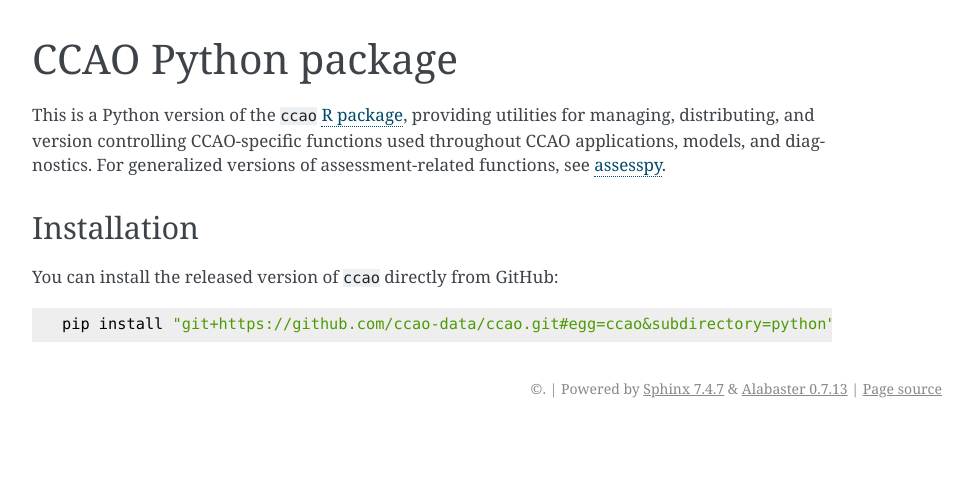
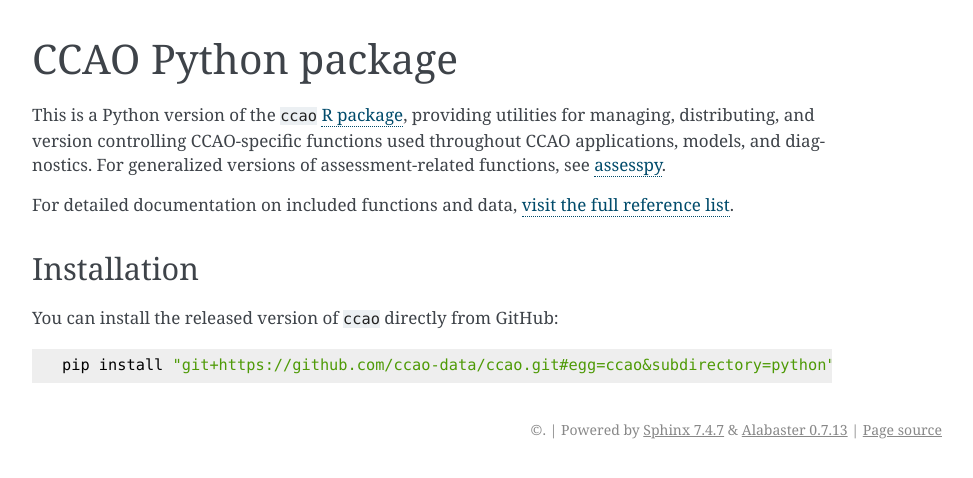
Before and after one commit to ccao-data/ccao, a Sphinx documentation site: the page built from python/docs/source/index.rst, in a window 1280 px wide. Shown: the top 478 px of the page, without its empty margins (168-1141 px from the left). Built offline with Sphinx 7.4.7, drawn with Linux system fonts in a browser that asks for light colours.

Commit message:
Add Python docs generation to docs workflow

```diff
--- a/python/docs/source/index.rst
+++ b/python/docs/source/index.rst
@@ -22,6 +22,9 @@
 versions of assessment-related functions, see
 `assesspy <https://github.com/ccao-data/assesspy>`_.
 
+For detailed documentation on included functions and data, `visit the full reference
+list <https://ccao-data.github.io/ccao/python/reference/index.html>`_.
+
 
 Installation
 ------------
```
Also changed, not shown: 3 other files.
